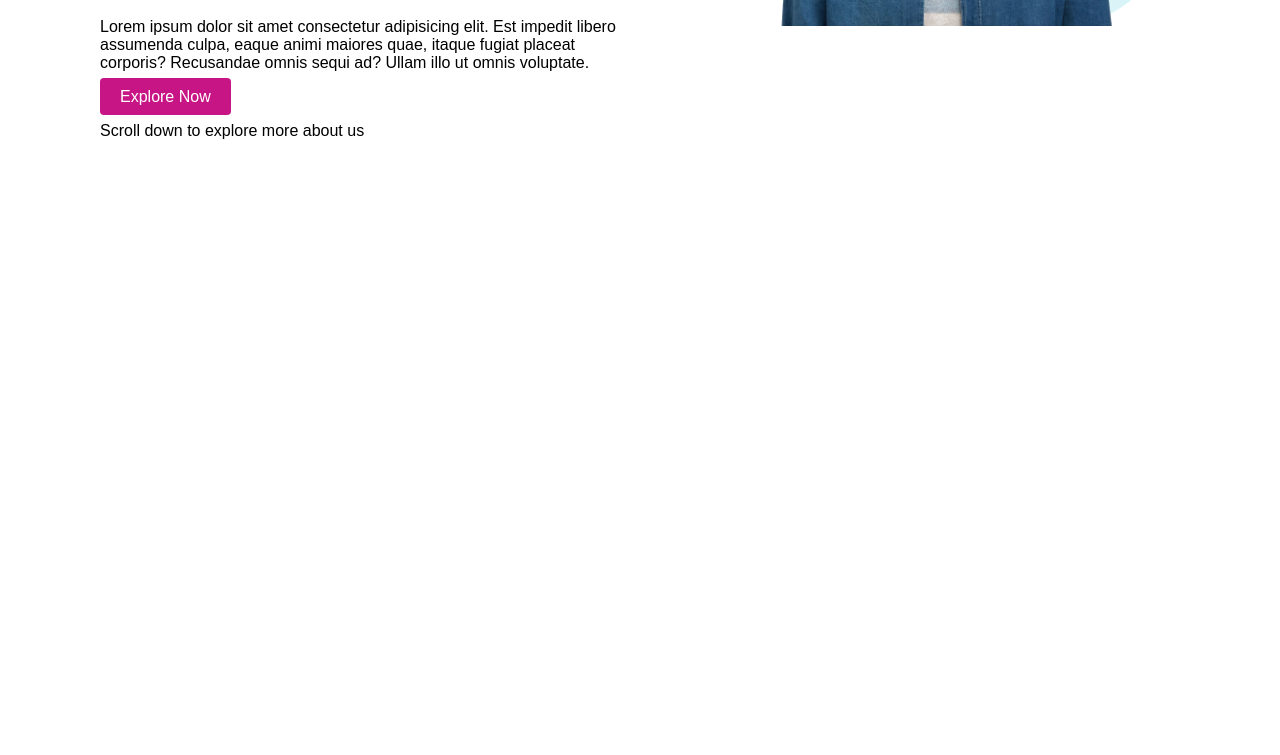
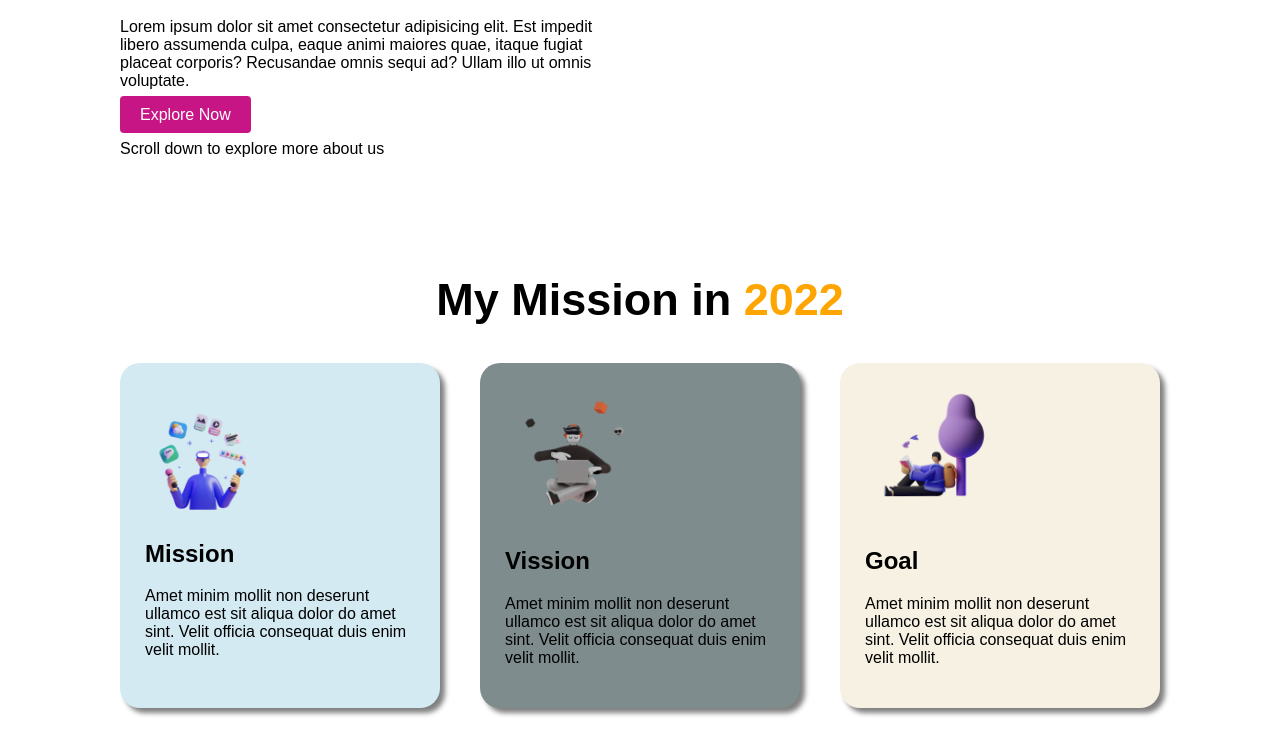
Before and after one commit to AmzadRakib/first-projectA, a plain HTML site: page index.html in a window 1280 px wide. Shown: the part 465-1220 px from the top of the page. Before the commit the page ends 800 px from the top, so only its background shows below. Drawn offline with Linux system fonts and the light colour scheme; a web font is replaced by a local one.

Commit message:
mission explore added

```diff
--- a/index.html
+++ b/index.html
@@ -15,6 +15,7 @@
 
 <body>
     <section class="flexible-container">
+        <div id="mission-outline-flex">
             <div class="mission-outline">
                 <div id="left-border">
                     <h1>Stay Focused on <br><span>Mission 2022</span></h1>
@@ -30,6 +31,39 @@
             <div class="mission-outline">
                 <img src="images/person/person-4.png" alt="">
             </div>
+        </div>
+    </section>
+    <section class="flexible-container">
+        <div id="explore-header">
+            <h1>My Mission in <span> 2022</span></h1>
+        </div>
+        <div id="mission-explore-flex">
+            <div class="mission-explore" id="mission">
+                <img src="images/illustrators/illustrator-1.png" alt="">
+                <h1>Mission</h1>
+                <p>Amet minim mollit non deserunt
+                    ullamco est sit aliqua dolor do amet
+                    sint. Velit officia consequat duis enim
+                    velit mollit.</p>
+            </div>
+            <div class="mission-explore" id="vission">
+                <img src="images/illustrators/illustrator-2.png" alt="">
+                <h1>Vission</h1>
+                <p>Amet minim mollit non deserunt
+                    ullamco est sit aliqua dolor do amet
+                    sint. Velit officia consequat duis enim
+                    velit mollit.
+                </p>
+            </div>
+            <div class="mission-explore" id="goal">
+                <img src="images/illustrators/illustrator-3.png" alt="">
+                <h1>Goal</h1>
+                <p>Amet minim mollit non deserunt
+                    ullamco est sit aliqua dolor do amet
+                    sint. Velit officia consequat duis enim
+                    velit mollit.</p>
+            </div>
+        </div>
     </section>
 </body>
 
--- a/style.css
+++ b/style.css
@@ -4,14 +4,17 @@ body {
 }
 
 .flexible-container {
+    margin: 100px 100px;
+}
+
+#mission-outline-flex {
     display: flex;
-    margin-bottom: 150px;
 }
 
 .mission-outline {
     width: 50%;
-    margin-left: 100px;
-    margin-top: 100px;
+    margin-left: 20px;
+    margin-right: 20px;
 }
 
 .link-buttn {
@@ -37,3 +40,47 @@ body {
 span {
     color: orange;
 }
+
+#mission-explore-flex {
+    display: flex;
+}
+
+#explore-header {
+    text-align: center;
+    font-size: 30px;
+    margin-bottom: 10px;
+}
+
+.mission-explore {
+    width: 100%;
+    margin-left: 20px;
+    margin-right: 20px;
+}
+
+#mission {
+    width: 33%;
+    background-color: #d3eaf2;
+    padding: 25px;
+    border-radius: 20px;
+    box-shadow: 5px 5px 5px gray;
+}
+
+#vission {
+    width: 33%;
+    background-color: #7f8c8d;
+    padding: 25px;
+    border-radius: 20px;
+    box-shadow: 5px 5px 5px gray;
+}
+
+#goal {
+    width: 33%;
+    background-color: #f7f1e3;
+    padding: 25px;
+    border-radius: 20px;
+    box-shadow: 5px 5px 5px gray;
+}
+
+.mission-explore img {
+    width: 50%;
+}
```
Lines whose indentation alone changed are shown as unchanged.
